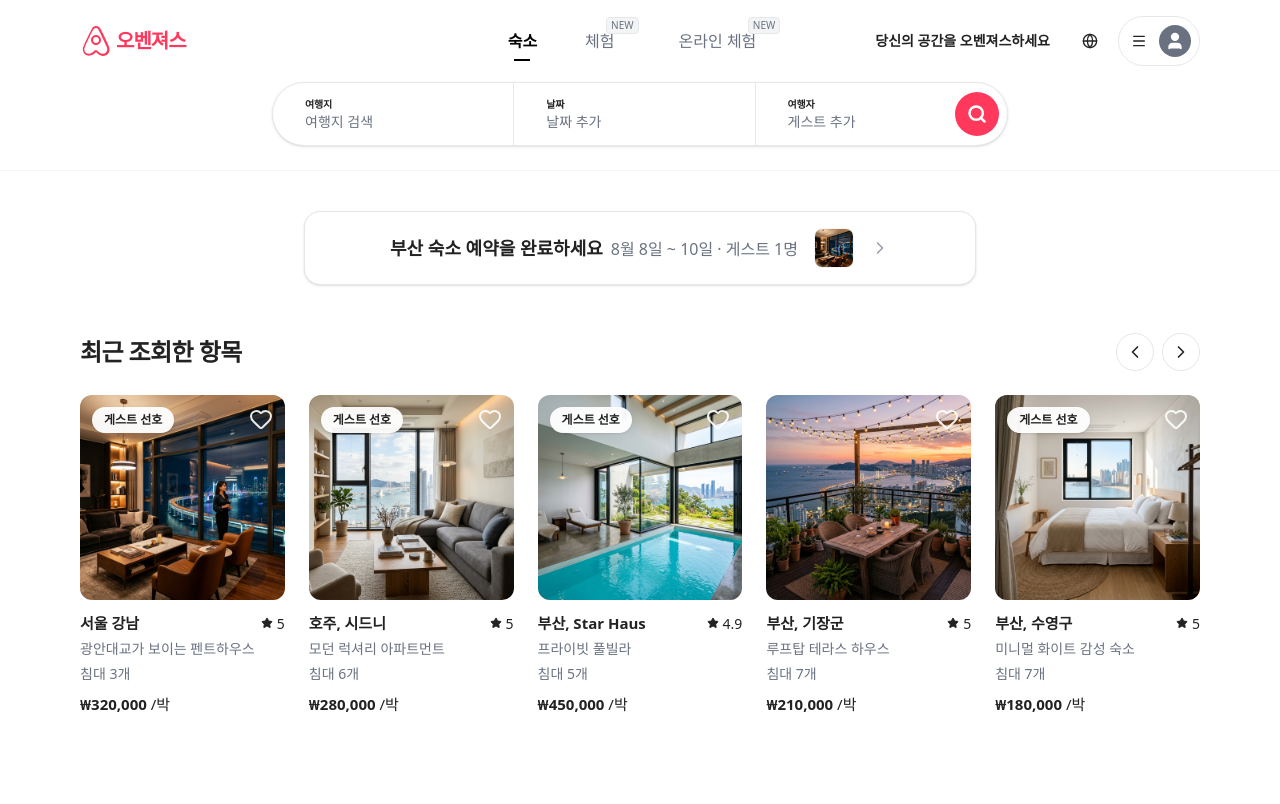
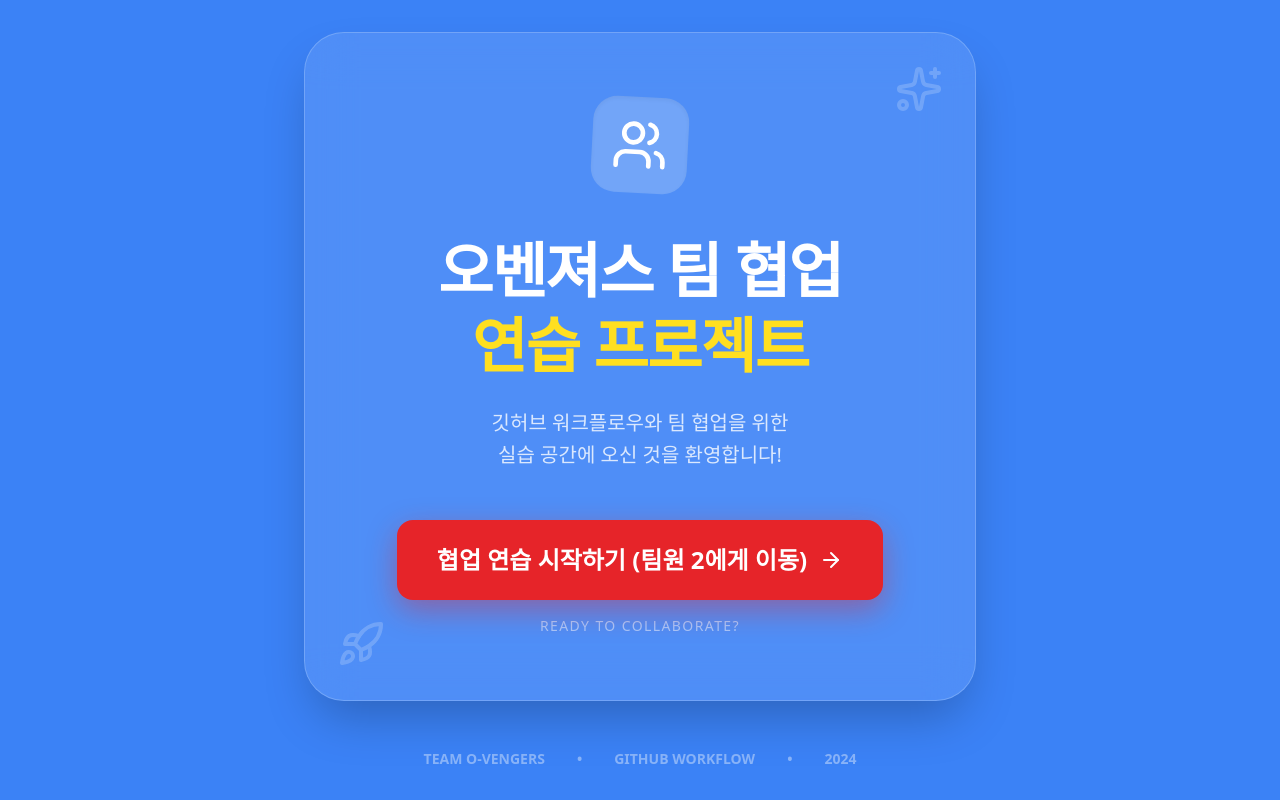
Before and after one commit to starstation2035/s, a Next.js app: page / in a window 1280 px wide. Built offline with nearby package versions, Linux system fonts and the light colour scheme.

Commit message:
팀협업 메인페이지 수정

```diff
--- a/app/page.tsx
+++ b/app/page.tsx
@@ -1,248 +1,64 @@
 'use client';
 
-import React, { useState } from 'react';
-import Image from "next/image";
-import {
-  Search,
-  Globe,
-  Menu,
-  User,
-  Heart,
-  Star,
-  ChevronLeft,
-  ChevronRight,
-  MapPin,
-  Calendar,
-  Users
-} from "lucide-react";
+import React from 'react';
+import Link from 'next/link';
+import { ArrowRight, Users, Sparkles, Rocket } from 'lucide-react';
 
 export default function Home() {
-  const [activeTab, setActiveTab] = useState('stays');
+  return (
+    <div className="min-h-screen flex flex-col items-center justify-center bg-[#3B82F6] text-white p-6 font-sans">
+      <div className="max-w-2xl w-full bg-white/10 backdrop-blur-xl rounded-[2.5rem] p-12 md:p-16 shadow-2xl border border-white/20 text-center relative overflow-hidden">
+        {/* Decorative elements */}
+        <div className="absolute top-0 right-0 p-8 opacity-20">
+          <Sparkles className="w-12 h-12" />
+        </div>
+        <div className="absolute bottom-0 left-0 p-8 opacity-20">
+          <Rocket className="w-12 h-12" />
+        </div>
 
-  const listings = [
-    {
-      id: 1,
-      image: "/listing-1.png",
-      location: "서울 강남",
-      title: "광안대교가 보이는 펜트하우스",
-      price: "₩320,000 /박",
-      rating: 5.0,
-      count: 3,
-      isGuestFavorite: true,
-    },
-    {
-      id: 2,
-      image: "/listing-2.png",
-      location: "호주, 시드니",
-      title: "모던 럭셔리 아파트먼트",
-      price: "₩280,000 /박",
-      rating: 5.0,
-      count: 6,
-      isGuestFavorite: true,
-    },
-    {
-      id: 3,
-      image: "/listing-3.png",
-      location: "부산, Star Haus",
-      title: "프라이빗 풀빌라",
-      price: "₩450,000 /박",
-      rating: 4.9,
-      count: 5,
-      isGuestFavorite: true,
-    },
-    {
-      id: 4,
-      image: "/listing-4.png",
-      location: "부산, 기장군",
-      title: "루프탑 테라스 하우스",
-      price: "₩210,000 /박",
-      rating: 5.0,
-      count: 7,
-      isGuestFavorite: false,
-    },
-    {
-      id: 5,
-      image: "/listing-5.png",
-      location: "부산, 수영구",
-      title: "미니멀 화이트 감성 숙소",
-      price: "₩180,000 /박",
-      rating: 5.0,
-      count: 7,
-      isGuestFavorite: true,
-    },
-  ];
-
-  return (
-    <div className="min-h-screen bg-white font-sans text-[#222222]">
-      {/* Header */}
-      <header className="sticky top-0 z-50 bg-white border-b border-gray-100">
-        <div className="max-w-[1760px] mx-auto px-6 sm:px-10 lg:px-20 py-4 flex items-center justify-between">
-          {/* Logo */}
-          <div className="flex-1 flex items-center">
-            <div className="flex items-center gap-1 text-[#FF385C]">
-              <svg viewBox="0 0 32 32" xmlns="http://www.w3.org/2000/svg" className="w-8 h-8 fill-current" aria-hidden="true" role="presentation" focusable="false">
-                <path d="M16 1c2.008 0 3.463.963 4.751 3.269l.533 1.025c1.954 3.83 6.114 12.54 7.1 14.836l.145.353c.667 1.591.91 2.472.96 3.396l.01.415.001.228c0 4.062-2.877 6.478-6.357 6.478-2.224 0-4.556-1.258-6.709-3.386l-.257-.26-.172-.179h-.011l-.176.185c-2.044 2.1-4.39 3.341-6.566 3.341-3.568 0-6.401-2.463-6.401-6.44l.001-.227c.01-.892.233-1.745.856-3.23l.15-.35c.983-2.292 5.143-11.002 7.098-14.832l.533-1.027C12.537 1.963 13.992 1 16 1zm0 2c-1.232 0-2.316.693-3.414 2.656L12.052 6.7C10.15 10.437 6.07 19.001 5.116 21.23c-.563 1.341-.75 2.103-.794 2.766L4.32 24.3c0 2.825 1.944 4.44 4.401 4.44 1.636 0 3.518-1.02 5.342-2.83l.423-.434.332-.34h1.964l.332.341.424.433c1.824 1.81 3.706 2.83 5.342 2.83 2.443 0 4.356-1.601 4.356-4.478l-.001-.295c-.04-.632-.213-1.355-.758-2.653l-.15-.353c-.943-2.193-5.023-10.758-6.925-14.494l-.534-1.027C18.316 3.693 17.232 3 16 3zm0 7c2.735 0 5 2.215 5 5s-2.265 5-5 5-5-2.215-5-5 2.265-5 5-5zm0 2c-1.684 0-3 1.316-3 3s1.316 3 3 3 3-1.316 3-3-1.316-3-3-3z"></path>
-              </svg>
-              <span className="text-xl font-bold tracking-tighter">오벤져스</span>
-            </div>
-          </div>
-
-          {/* Navigation Tabs */}
-          <nav className="hidden md:flex flex-1 justify-center">
-            <div className="flex items-center gap-8">
-              <button
-                onClick={() => setActiveTab('stays')}
-                className={`text-base py-2 relative transition-colors ${activeTab === 'stays' ? 'font-semibold text-black' : 'text-gray-500 hover:text-black hover:bg-gray-50 rounded-full px-4'}`}
-              >
-                숙소
-                {activeTab === 'stays' && <div className="absolute bottom-0 left-1/2 -translate-x-1/2 w-4 h-[2px] bg-black"></div>}
-              </button>
-              <button
-                onClick={() => setActiveTab('experiences')}
-                className={`text-base py-2 relative transition-colors ${activeTab === 'experiences' ? 'font-semibold text-black' : 'text-gray-500 hover:text-black hover:bg-gray-50 rounded-full px-4'}`}
-              >
-                체험
-                <span className="absolute -top-1 -right-2 bg-gray-100 text-[10px] px-1 rounded-sm border border-gray-200">NEW</span>
-                {activeTab === 'experiences' && <div className="absolute bottom-0 left-1/2 -translate-x-1/2 w-4 h-[2px] bg-black"></div>}
-              </button>
-              <button
-                onClick={() => setActiveTab('online')}
-                className={`text-base py-2 relative transition-colors ${activeTab === 'online' ? 'font-semibold text-black' : 'text-gray-500 hover:text-black hover:bg-gray-50 rounded-full px-4'}`}
-              >
-                온라인 체험
-                <span className="absolute -top-1 -right-2 bg-gray-100 text-[10px] px-1 rounded-sm border border-gray-200">NEW</span>
-                {activeTab === 'online' && <div className="absolute bottom-0 left-1/2 -translate-x-1/2 w-4 h-[2px] bg-black"></div>}
-              </button>
-            </div>
-          </nav>
-
-          {/* User Menu */}
-          <div className="flex-1 flex items-center justify-end gap-2">
-            <button className="hidden lg:block text-sm font-semibold p-3 hover:bg-gray-50 rounded-full transition-colors">당신의 공간을 오벤져스하세요</button>
-            <button className="p-3 hover:bg-gray-50 rounded-full transition-colors">
-              <Globe className="w-4 h-4" />
-            </button>
-            <button className="flex items-center gap-3 p-2 pl-3 border border-gray-200 rounded-full hover:shadow-md transition-shadow">
-              <Menu className="w-4 h-4" />
-              <div className="w-8 h-8 bg-gray-500 rounded-full flex items-center justify-center text-white">
-                <User className="w-5 h-5 fill-current" />
-              </div>
-            </button>
+        {/* Icon Header */}
+        <div className="mb-10 flex justify-center">
+          <div className="w-24 h-24 bg-white/20 rounded-3xl flex items-center justify-center shadow-inner transform rotate-3 hover:rotate-0 transition-transform duration-500">
+            <Users className="w-14 h-14 text-white" />
           </div>
         </div>
 
-        {/* Search Bar */}
-        <div className="max-w-3xl mx-auto pb-6 px-4">
-          <div className="flex items-center bg-white border border-gray-200 rounded-full shadow-sm hover:shadow-md transition-shadow h-16 divide-x divide-gray-200">
-            <button className="flex-1 flex flex-col justify-center px-8 h-full text-left hover:bg-gray-100 rounded-l-full transition-colors">
-              <span className="text-[10px] font-bold uppercase tracking-tight">여행지</span>
-              <span className="text-sm text-gray-500">여행지 검색</span>
-            </button>
-            <button className="flex-1 flex flex-col justify-center px-8 h-full text-left hover:bg-gray-100 transition-colors">
-              <span className="text-[10px] font-bold uppercase tracking-tight">날짜</span>
-              <span className="text-sm text-gray-500">날짜 추가</span>
-            </button>
-            <div className="flex-[1.2] flex items-center justify-between pl-8 pr-2 h-full hover:bg-gray-100 rounded-r-full group transition-colors">
-              <div className="flex flex-col justify-center text-left">
-                <span className="text-[10px] font-bold uppercase tracking-tight">여행자</span>
-                <span className="text-sm text-gray-500">게스트 추가</span>
-              </div>
-              <button className="bg-[#FF385C] p-3 rounded-full text-white hover:bg-[#E31C5F] transition-colors">
-                <Search className="w-5 h-5 stroke-[3px]" />
-              </button>
-            </div>
-          </div>
+        {/* Main Title */}
+        <h1 className="text-4xl md:text-6xl font-black mb-6 tracking-tight leading-tight">
+          오벤져스 팀 협업<br/>
+          <span className="text-yellow-300">연습 프로젝트</span>
+        </h1>
+
+        {/* Description */}
+        <p className="text-white/80 text-lg md:text-xl mb-12 font-medium max-w-md mx-auto leading-relaxed">
+          깃허브 워크플로우와 팀 협업을 위한<br/>
+          실습 공간에 오신 것을 환영합니다!
+        </p>
+
+        {/* Action Button */}
+        <div className="flex flex-col items-center gap-4">
+          <Link
+            href="/member2"
+            className="group relative inline-flex items-center justify-center gap-3 bg-[#E62429] hover:bg-[#B11B1F] text-white text-xl md:text-2xl font-bold py-6 px-10 rounded-2xl shadow-[0_10px_30px_rgba(230,36,41,0.4)] hover:shadow-[0_15px_40px_rgba(230,36,41,0.6)] transition-all duration-300 hover:scale-105 active:scale-95 overflow-hidden"
+          >
+            <div className="absolute inset-0 bg-gradient-to-r from-white/0 via-white/20 to-white/0 -translate-x-full group-hover:translate-x-full transition-transform duration-1000"></div>
+            <span>협업 연습 시작하기 (팀원 2에게 이동)</span>
+            <ArrowRight className="w-6 h-6 group-hover:translate-x-1 transition-transform" />
+          </Link>
+
+          <span className="text-white/50 text-sm font-medium uppercase tracking-widest">
+            Ready to collaborate?
+          </span>
         </div>
-      </header>
+      </div>
 
-      <main className="max-w-[1760px] mx-auto px-6 sm:px-10 lg:px-20 py-10">
-        {/* Reservation Banner */}
-        <div className="mb-12">
-          <div className="flex items-center justify-center gap-4 bg-white border border-gray-200 rounded-2xl p-4 shadow-sm hover:shadow-md transition-shadow cursor-pointer max-w-2xl mx-auto">
-            <div className="text-center">
-              <span className="font-semibold text-lg">부산 숙소 예약을 완료하세요</span>
-              <span className="text-gray-500 ml-2">8월 8일 ~ 10일 · 게스트 1명</span>
-            </div>
-            <div className="w-10 h-10 rounded-lg overflow-hidden border border-gray-100">
-              <Image src="/listing-1.png" alt="Preview" width={40} height={40} className="object-cover h-full w-full" />
-            </div>
-            <ChevronRight className="w-5 h-5 text-gray-400" />
-          </div>
-        </div>
-
-        {/* Recently Viewed Section */}
-        <section className="mb-12">
-          <div className="flex items-center justify-between mb-6">
-            <h2 className="text-2xl font-bold tracking-tight">최근 조회한 항목</h2>
-            <div className="flex items-center gap-2">
-              <button className="p-2 border border-gray-200 rounded-full hover:bg-gray-50 transition-colors">
-                <ChevronLeft className="w-5 h-5" />
-              </button>
-              <button className="p-2 border border-gray-200 rounded-full hover:bg-gray-50 transition-colors">
-                <ChevronRight className="w-5 h-5" />
-              </button>
-            </div>
-          </div>
-
-          <div className="grid grid-cols-1 sm:grid-cols-2 lg:grid-cols-4 xl:grid-cols-5 gap-6">
-            {listings.map((listing) => (
-              <div key={listing.id} className="group cursor-pointer">
-                {/* Image Card */}
-                <div className="relative aspect-square rounded-xl overflow-hidden mb-3 bg-gray-100">
-                  <Image
-                    src={listing.image}
-                    alt={listing.title}
-                    fill
-                    className="object-cover group-hover:scale-105 transition-transform duration-500"
-                  />
-                  {listing.isGuestFavorite && (
-                    <div className="absolute top-3 left-3 bg-white/95 px-3 py-1 rounded-full text-[12px] font-bold ovengers-card-shadow">
-                      게스트 선호
-                    </div>
-                  )}
-                  <button className="absolute top-3 right-3 text-white/90 hover:scale-110 transition-transform">
-                    <Heart className="w-6 h-6 stroke-[2px] hover:fill-[#FF385C] hover:stroke-[#FF385C]" />
-                  </button>
-                </div>
-
-                {/* Info */}
-                <div className="flex flex-col gap-1">
-                  <div className="flex items-center justify-between">
-                    <span className="font-bold text-[15px]">{listing.location}</span>
-                    <div className="flex items-center gap-1">
-                      <Star className="w-3 h-3 fill-current" />
-                      <span className="text-[14px]">{listing.rating}</span>
-                    </div>
-                  </div>
-                  <span className="text-gray-500 text-[14px] line-clamp-1">{listing.title}</span>
-                  <span className="text-gray-500 text-[14px]">침대 {listing.count}개</span>
-                  <div className="mt-1">
-                    <span className="font-bold text-[15px]">{listing.price.split(' ')[0]}</span>
-                    <span className="text-[15px]"> {listing.price.split(' ')[1]}</span>
-                  </div>
-                </div>
-              </div>
-            ))}
-          </div>
-        </section>
-      </main>
-
-      {/* Footer / Mobile Nav */}
-      <div className="fixed bottom-0 left-0 right-0 bg-white border-t border-gray-100 px-6 py-3 sm:hidden">
-        <div className="flex items-center justify-around">
-          <div className="flex flex-col items-center gap-1 text-[#FF385C]">
-            <Search className="w-6 h-6" />
-            <span className="text-[10px] font-medium">탐색</span>
-          </div>
-          <div className="flex flex-col items-center gap-1 text-gray-400">
-            <Heart className="w-6 h-6" />
-            <span className="text-[10px] font-medium">위시리스트</span>
-          </div>
-          <div className="flex flex-col items-center gap-1 text-gray-400">
-            <User className="w-6 h-6" />
-            <span className="text-[10px] font-medium">로그인</span>
-          </div>
-        </div>
+      {/* Footer Info */}
+      <div className="mt-12 flex gap-8 text-white/40 font-bold text-sm">
+        <span>TEAM O-VENGERS</span>
+        <span>•</span>
+        <span>GITHUB WORKFLOW</span>
+        <span>•</span>
+        <span>2024</span>
       </div>
     </div>
   );
```
Also changed, not shown: app/member2/page.tsx (renamed from member2/page.tsx), app/member3/page.tsx (renamed from member3/page.tsx), app/member4/page.tsx (renamed from member4/page.tsx), app/member5/page.tsx (renamed from member5/page.tsx).
